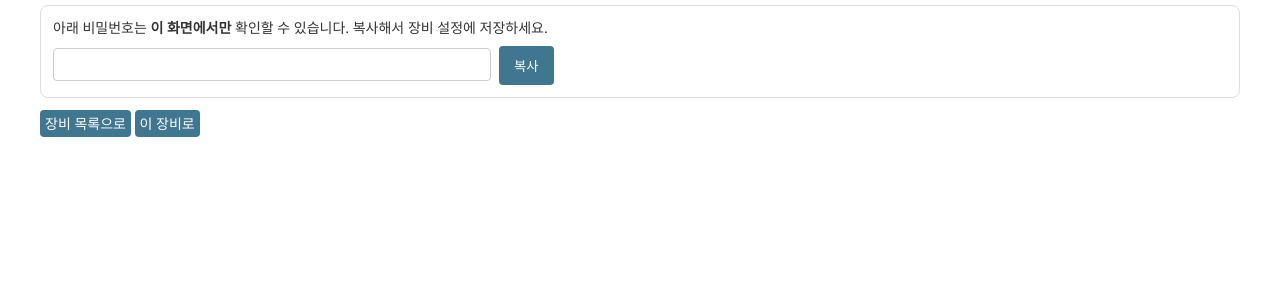
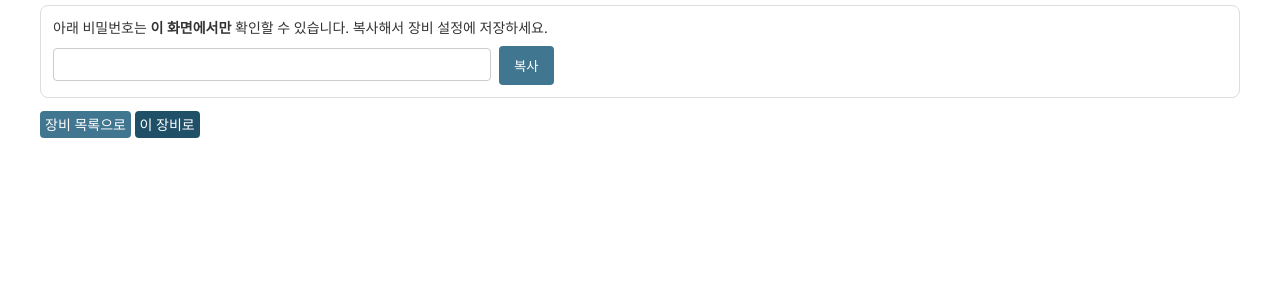
Before and after one commit to gns0304/mfmcAlertServer, a Django app: template templates/admin/alert/device/app_password_created.html in a window 1280 px wide. Shown: the part 214-514 px from the top of the page. Run offline with Django 5.2, Linux system fonts and the light colour scheme; the template is opened without the code that fills it, so the values that code supplies are empty.

Commit message:
FEAT: Apply Django admin button styling to app_password_created.html
Wrap action buttons in a 'submit-row' div and add 'default' class to the 'Go to device' button for consistent sizing and primary action indication.

```diff
--- a/templates/admin/alert/device/app_password_created.html
+++ b/templates/admin/alert/device/app_password_created.html
@@ -34,8 +34,8 @@
     }
   </script>
 
-  <p>
+  <div class="submit-row">
     <a class="button" href="{% url 'admin:alert_device_changelist' %}">장비 목록으로</a>
-    <a class="button" href="{% url 'admin:alert_device_change' device.id %}">이 장비로</a>
-  </p>
+    <a class="button default" href="{% url 'admin:alert_device_change' device.id %}">이 장비로</a>
+  </div>
 {% endblock %}
```
